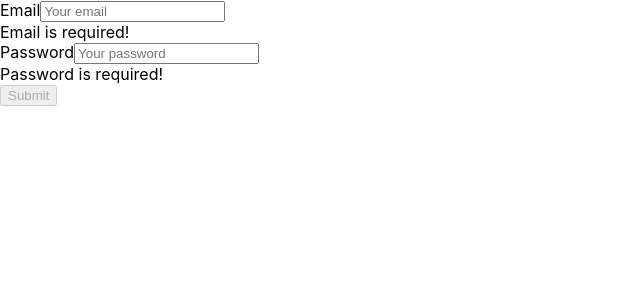
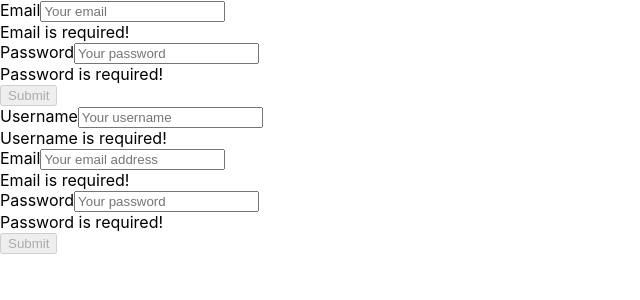
Before and after one commit to christalledo/to-do, a React (Create React App) app in the folder client/: page / in a window 1280 px wide. Shown: the top 300 px of the page, without its empty margins (0-640 px from the left). Built offline with nearby package versions, Linux system fonts and the light colour scheme.

Commit message:
updated login.js

```diff
--- a/client/src/components/LoginForm.js
+++ b/client/src/components/LoginForm.js
@@ -8,7 +8,6 @@ import { LOGIN_USER } from '../utils/mutations';
 
 import Auth from '../utils/auth';
 
-//({error, onSubmit, userFormData, setUserFormData})
 const LoginForm = ()  => {
 
   const [validated] = useState(false);
--- a/client/src/pages/Login.js
+++ b/client/src/pages/Login.js
@@ -5,6 +5,7 @@ import { LOGIN_USER } from "../utils/mutations";
 
 import Auth from "../utils/auth";
 import LoginForm from "../components/LoginForm";
+import SignupForm from "../components/SignupForm";
 
 const Login = (props) => {
   const [userFormData, setUserFormData] = useState({ email: '', password: '' });
@@ -42,6 +43,7 @@ const Login = (props) => {
   return (
     <main className="flex-row justify-center mb-4">
     <LoginForm error={error} onSubmit={handleFormSubmit} userFormData={userFormData} setUserFormData={setUserFormData}/>
+    <SignupForm/>
     </main>
   );
 };
--- a/client/src/pages/login.js
+++ b/client/src/pages/login.js
@@ -5,6 +5,7 @@ import { LOGIN_USER } from "../utils/mutations";
 
 import Auth from "../utils/auth";
 import LoginForm from "../components/LoginForm";
+import SignupForm from "../components/SignupForm";
 
 const Login = (props) => {
   const [userFormData, setUserFormData] = useState({ email: '', password: '' });
@@ -42,6 +43,7 @@ const Login = (props) => {
   return (
     <main className="flex-row justify-center mb-4">
     <LoginForm error={error} onSubmit={handleFormSubmit} userFormData={userFormData} setUserFormData={setUserFormData}/>
+    <SignupForm/>
     </main>
   );
 };
--- a/client/src/utils/mutations.js
+++ b/client/src/utils/mutations.js
@@ -85,7 +85,7 @@ export const MUTATION_UPDATE_TODO = gql`mutation updateToDo($userId: ID!, $todo:
 }
 `;
 
-export const MUTATION_ADD_USER = gql`mutation addUser($username: String!, $email: String!, $password: String!) {
+export const ADD_USER = gql`mutation addUser($username: String!, $email: String!, $password: String!) {
   addUser(username: $username, email: $email, password: $password) {
     token
     user {
```
